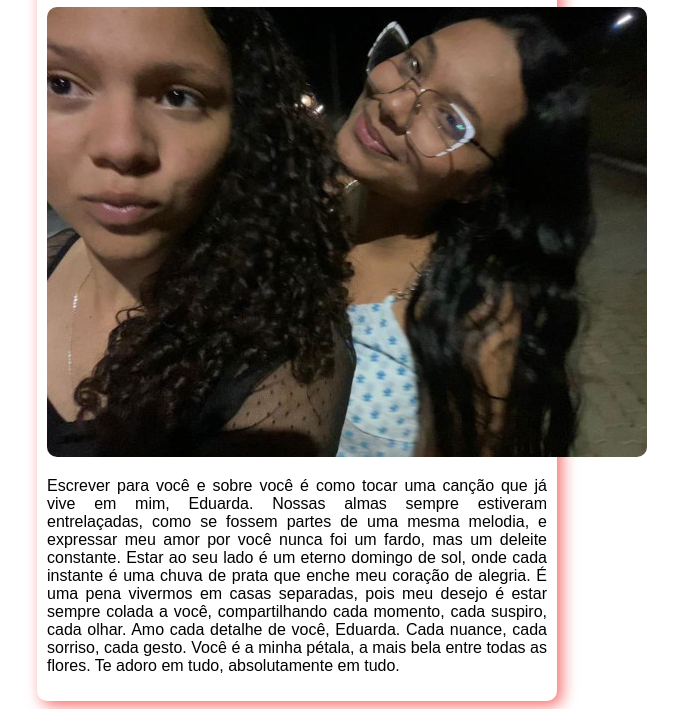
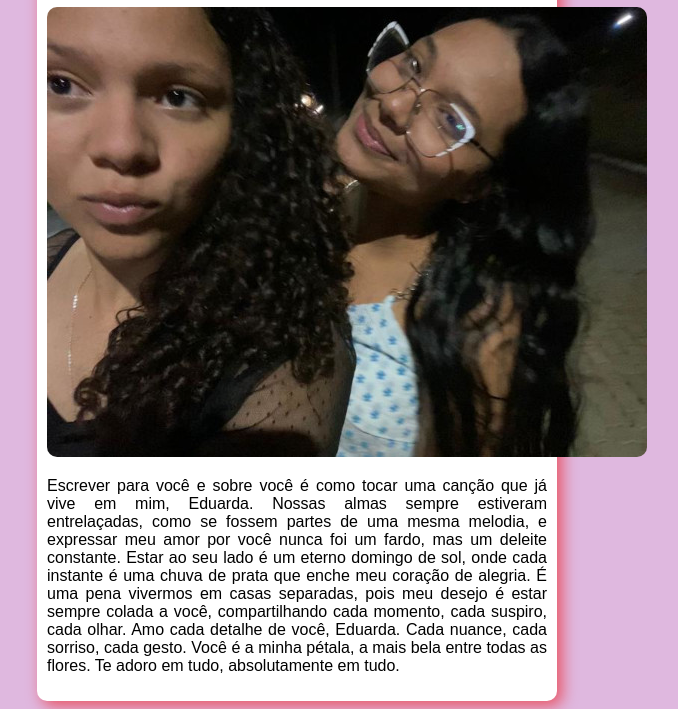
Before and after one commit to JABSdev02/HTML-CSS, a plain HTML site: page site da cybola/um eu te amo/teamo.html in a window 1280 px wide. Shown: the part 91-800 px from the top of the page, without its empty margins (343-1021 px from the left). Drawn offline with Linux system fonts and the light colour scheme.

Commit message:
Update style.css

```diff
--- a/site da cybola/um eu te amo/style.css
+++ b/site da cybola/um eu te amo/style.css
@@ -20,7 +20,7 @@ p{
     text-align: justify;
 }
 body{
-    background-color:
+    background-color: #dfb8df
 }
 img{
     border-radius: 10px;
```
